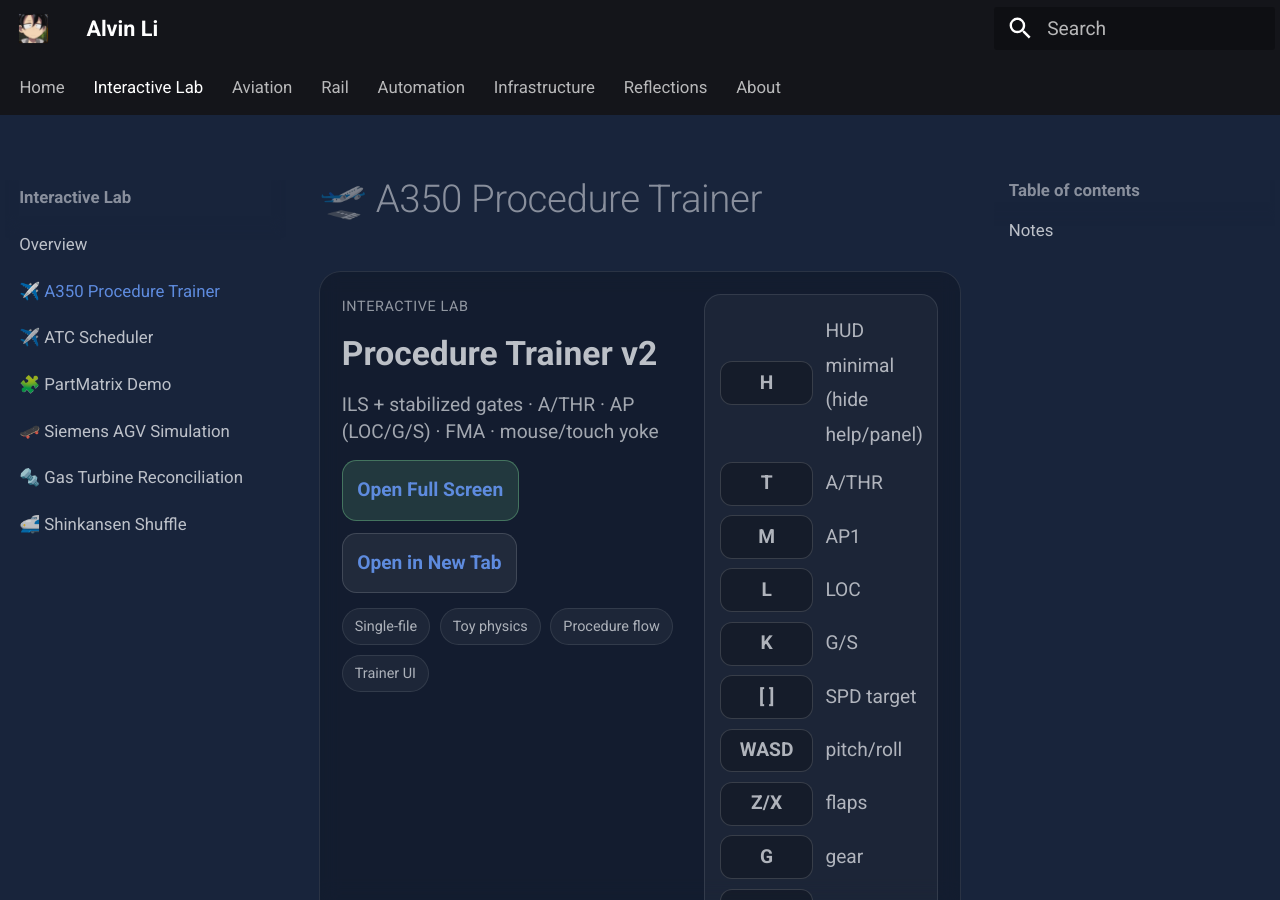
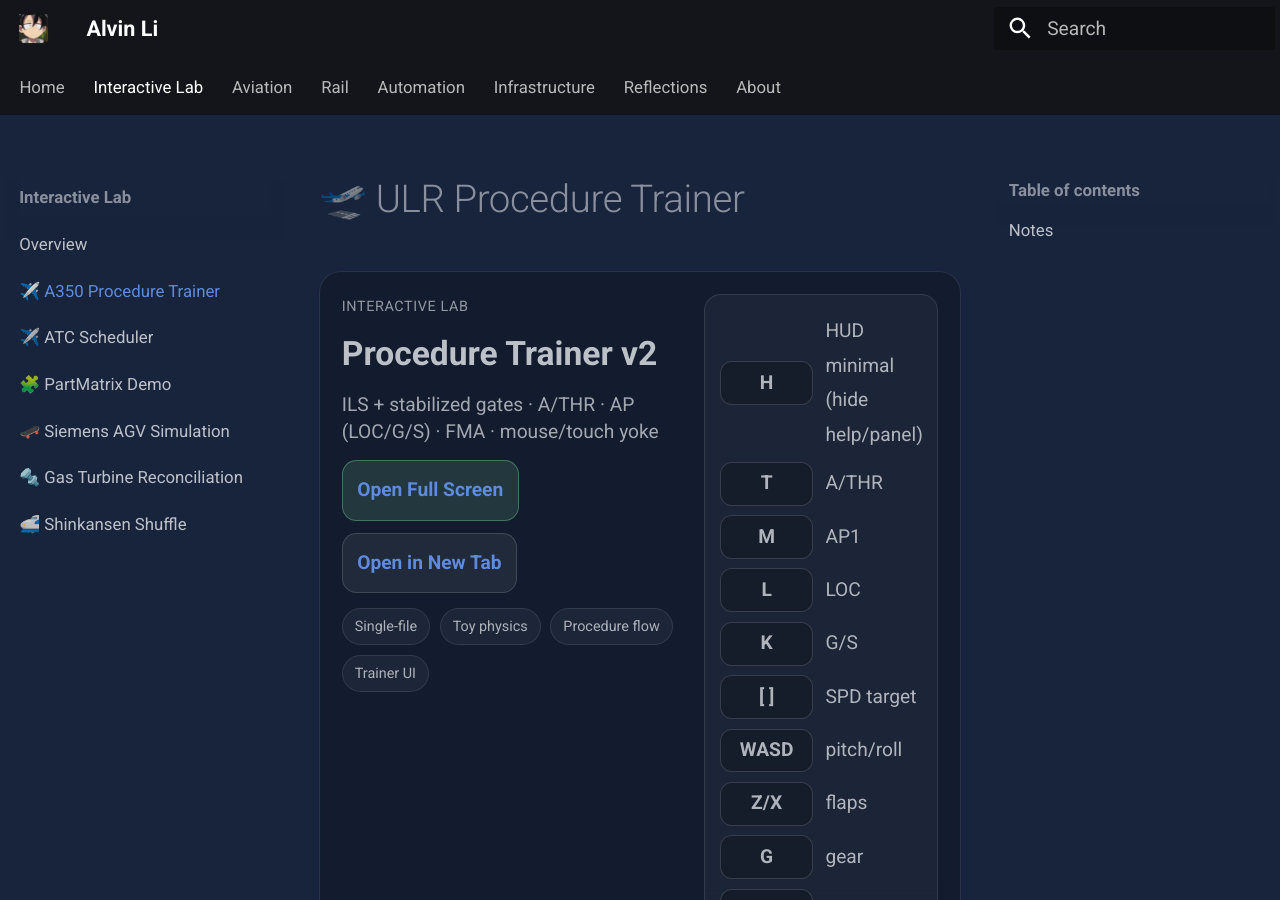
Before and after one commit to alvvvli/alvin-site, an MkDocs documentation site: the page built from docs/lab/a350sim.md, in a window 1280 px wide and 900 px high. Built offline with MkDocs 1.6.1 and Material for MkDocs 9.7.7, drawn with Linux system fonts in a browser that asks for light colours.

Commit message:
Update a350sim.md

```diff
--- a/docs/lab/a350sim.md
+++ b/docs/lab/a350sim.md
@@ -1,4 +1,4 @@
-# 🛫 A350 Procedure Trainer
+# 🛫 ULR Procedure Trainer
 
 <div class="trainer-hero">
   <div class="trainer-hero__left">
```
